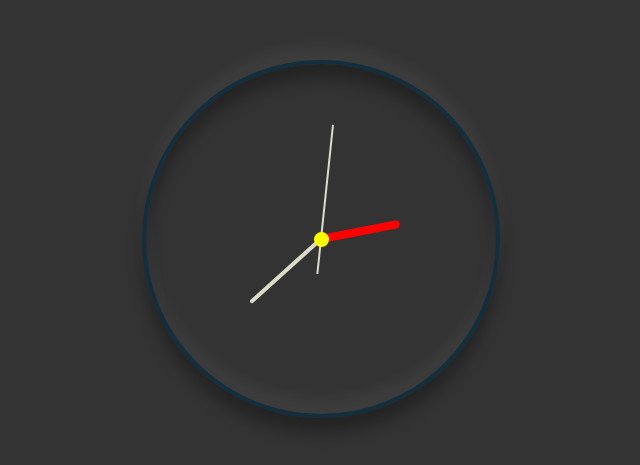
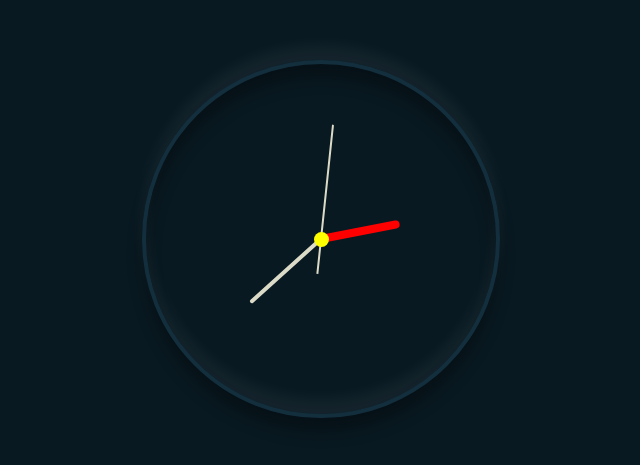
Before and after one commit to ahmar46/Dynamic-Clock, a plain HTML site: page index.html in a window 1280 px wide. Shown: the part 169-634 px from the top of the page, without its empty margins (327-967 px from the left). Drawn offline with Linux system fonts and the light colour scheme.

Commit message:
Reversed

```diff
--- a/style.css
+++ b/style.css
@@ -1,5 +1,5 @@
 body {
-	background-color: #333;
+	background-color: #091921;
 	position: absolute;
 	top: 50%;
 	left: 50%;
```
